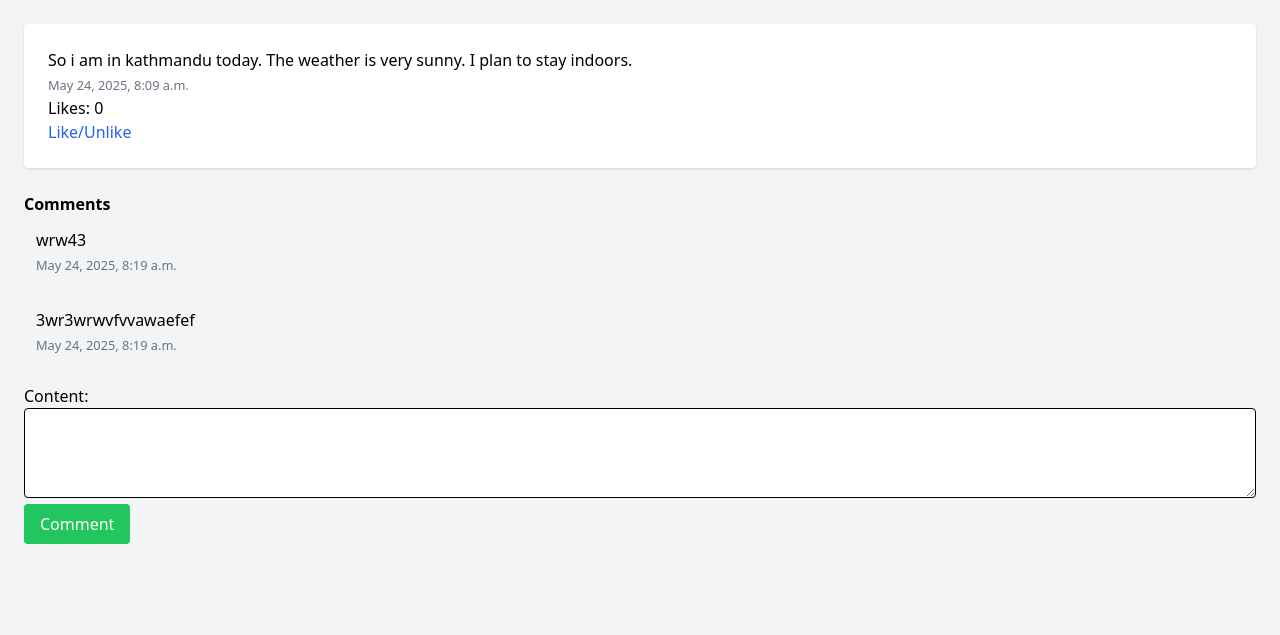
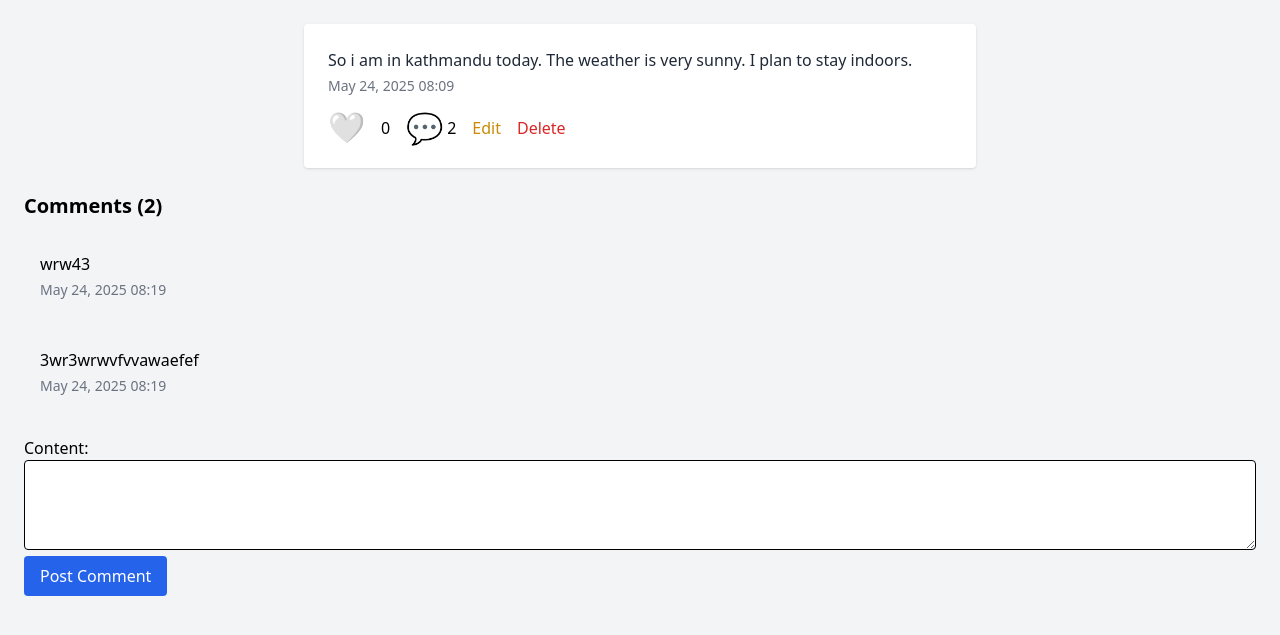
Before and after one commit to Siddarth0/Todo-App, a Django app: page /1/ in a window 1280 px wide. Shown: the part 56-691 px from the top of the page. Run offline with Django 5.2, Linux system fonts and the light colour scheme; a user stored in the database is signed in; data comes from the database, SQL or seed files in the repository; both versions use the stored data as it was after the commit; some libraries are stand-ins or nearby versions.

Commit message:
added like/comment icons

```diff
--- a/SocialTodoProject/media_app/templates/media_app/post_detail.html
+++ b/SocialTodoProject/media_app/templates/media_app/post_detail.html
@@ -1,34 +1,61 @@
 {% extends 'media_app/base.html' %}
 {% block title %}Post Detail{% endblock %}
+
 {% block content %}
-<div class="bg-white p-6 rounded shadow">
-  <p>{{ post.content }}</p>
-  <small class="text-gray-500">{{ post.created_at }}</small>
-  <p>Likes: {{ likes }}</p>
-  {% if user.is_authenticated %}
-    <a href="{% url 'media_app:like_post' post.pk %}" class="text-blue-600">Like/Unlike</a>
-  {% endif %}
+<div class="max-w-2xl mx-auto bg-white p-6 rounded shadow mb-6">
+  <p class="text-gray-800">{{ post.content }}</p>
+  <p class="text-sm text-gray-500 mt-1">{{ post.created_at|date:"M d, Y H:i" }}</p>
+
+  <div class="mt-4 flex items-center space-x-4">
+    {% if user.is_authenticated %}
+      <form action="{% url 'media_app:like_post' post.pk %}" method="post">
+        {% csrf_token %}
+        <button type="submit" class="text-3xl leading-none">
+          {% if user in post.likes.all %}
+            ❤️
+          {% else %}
+            🤍
+          {% endif %}
+        </button>
+      </form>
+    {% else %}
+      <span class="text-3xl">🤍</span>
+    {% endif %}
+    <span>{{ post.likes.count }}</span>
+
+    <button onclick="document.getElementById('comments').scrollIntoView()" class="flex items-center text-3xl leading-none hover:underline">
+      💬
+      <span class="ml-1 text-base">{{ post.comments.count }}</span>
+    </button>
+
+    {% if post.user == user %}
+      <a href="{% url 'media_app:post_edit' post.pk %}" class="text-yellow-600 hover:underline">Edit</a>
+      <a href="{% url 'media_app:post_delete' post.pk %}" class="text-red-600 hover:underline">Delete</a>
+    {% endif %}
+  </div>
 </div>
-<h2 class="mt-6 font-bold">Comments</h2>
-<ul class="space-y-2">
+
+<h2 id="comments" class="text-xl font-semibold mb-4">Comments ({{ post.comments.count }})</h2>
+<ul class="space-y-4">
   {% for c in comments %}
-    <li class="bg-gray-100 p-3 rounded">
+    <li class="bg-gray-100 p-4 rounded">
       <p>{{ c.content }}</p>
-      <small class="text-gray-500">{{ c.created_at }}</small>
+      <p class="text-sm text-gray-500 mt-1">{{ c.created_at|date:"M d, Y H:i" }}</p>
       {% if c.user == user %}
-        <a href="{% url 'media_app:comment_edit' c.pk %}" class="text-yellow-600">Edit</a> |
-        <a href="{% url 'media_app:comment_delete' c.pk %}" class="text-red-600">Delete</a>
+        <a href="{% url 'media_app:comment_edit' c.pk %}" class="text-yellow-600 hover:underline mr-2">Edit</a>
+        <a href="{% url 'media_app:comment_delete' c.pk %}" class="text-red-600 hover:underline">Delete</a>
       {% endif %}
     </li>
   {% empty %}
-    <li>No comments.</li>
+    <li class="text-gray-500">No comments yet.</li>
   {% endfor %}
 </ul>
+
 {% if user.is_authenticated %}
-  <form method="post" class="mt-4">
+  <form method="post" class="mt-6">
     {% csrf_token %}
     {{ form.as_p }}
-    <button type="submit" class="bg-green-500 text-white px-4 py-2 rounded">Comment</button>
+    <button type="submit" class="bg-blue-600 text-white px-4 py-2 rounded">Post Comment</button>
   </form>
 {% endif %}
 {% endblock %}
```
Also changed, not shown: SocialTodoProject/media_app/templates/media_app/post_list.html (+40 -15 lines), SocialTodoProject/db.sqlite3.
